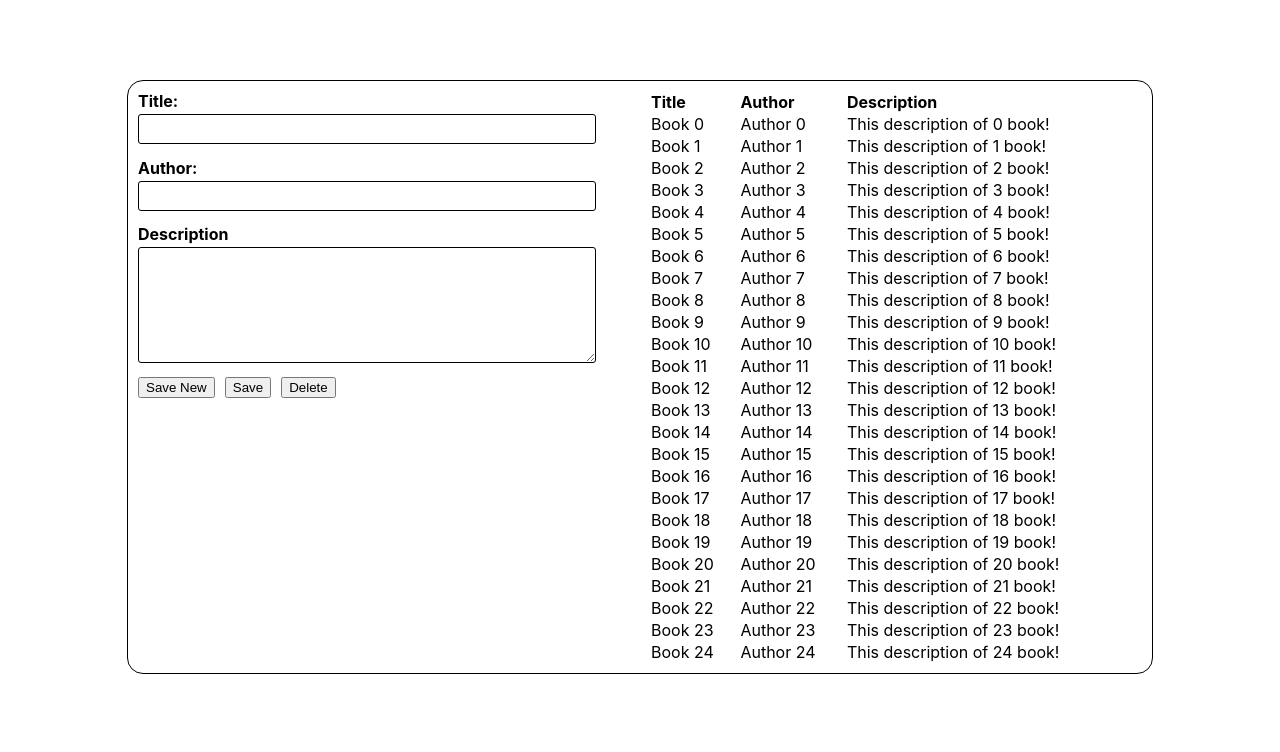
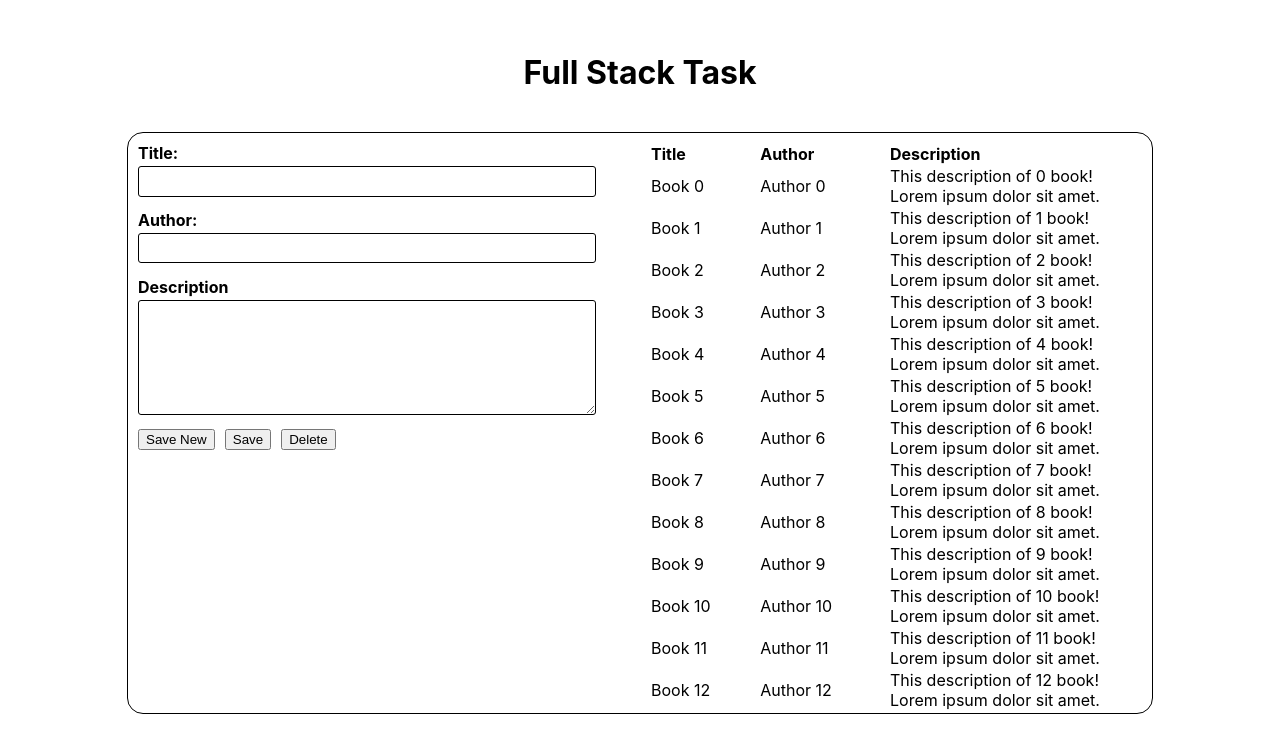
Before and after one commit to elarsaks/full-stack-task, a React (Create React App) app in the folder client/: page / in a window 1280 px wide. Shown: the top 752 px of the page. Built offline with nearby package versions, Linux system fonts and the light colour scheme.

Commit message:
Add Header.

```diff
--- a/client/src/App.tsx
+++ b/client/src/App.tsx
@@ -3,22 +3,26 @@ import BookList from './components/BookList'
 import Form from './components/Form'
 
 const AppContainer = styled.div`
-
+  text-align: center;
+  padding: 2em;
 `
 
 const Container = styled.div`
+  text-align: left;
   width: 80vw;
   border: solid 1px;
   border-radius: 1em;
   display: flex;
   margin-left: auto;
   margin-right: auto;
-  margin-top: 10vh;
+  margin-top: 5vh;
+  overflow: hidden;
 `
 
 function App() {
   return (
     <AppContainer>
+      <h1>Full Stack Task</h1>
       <Container>
         <Form />
         <BookList />
--- a/client/src/components/BookList.tsx
+++ b/client/src/components/BookList.tsx
@@ -7,7 +7,8 @@ const Table = styled.div`
 	display: flex;
 	flex-direction: column;
 	padding: 10px;
-
+	overflow-y: scroll;
+	height: 70vh;
 
 	table {
 		text-align: left;
@@ -15,10 +16,15 @@ const Table = styled.div`
 	}
 
 	tbody tr {
+
 		&:hover {
 			background-color: #50C878;
 			cursor: pointer;
 		}
+	}
+
+	tbody td {
+		max-width: 150px;
 	}
 `
 
@@ -26,12 +32,12 @@ export default () => {
 
 	const [books, setBooks] = useState<Array<Book>>([])
 
-	for (let i = 0; i < 25; i++) {
+	for (let i = 0; i < 50; i++) {
 		let oldBooks = books;
 		oldBooks.push(
 			{
 				author: `Author ${i}`,
-				description: `This description of ${i} book!`,
+				description: `This description of ${i} book! Lorem ipsum dolor sit amet.`,
 				id: i,
 				title: `Book ${i}`,
 			}
```
